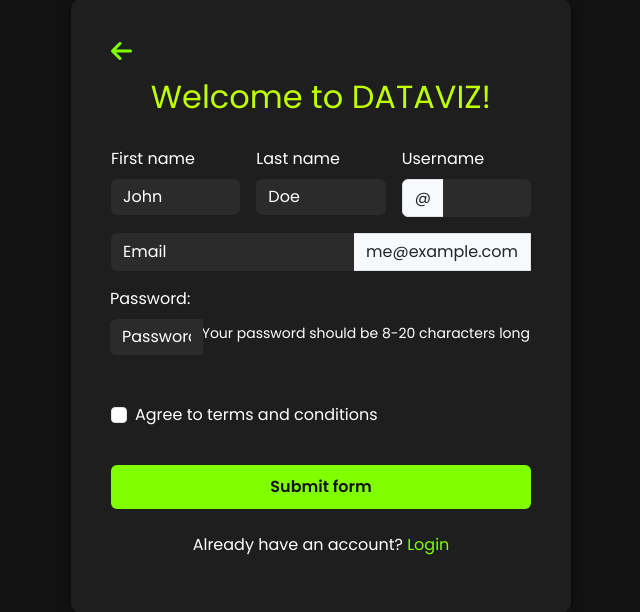
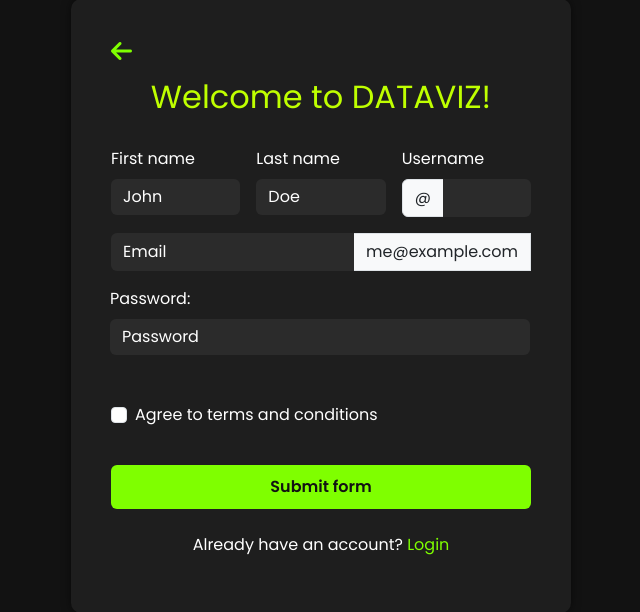
Before and after one commit to technedict/dataviz, a Flask app: page /register in a window 1280 px wide. Shown: the part 94-706 px from the top of the page, without its empty margins (319-959 px from the left). Run offline with Flask 3, Linux system fonts and the light colour scheme.

Commit message:
Template ongoing update

```diff
--- a/app/templates/auth/signup.html
+++ b/app/templates/auth/signup.html
@@ -49,9 +49,6 @@
 				<label for="validationCustomPassword" class="form-label">Password:</label>
 				<div class="input-group mb-3 has-validation">
 					<input type="password" class="form-control" placeholder="Password" id="validationCustomPassword" aria-describedby="inputGroupPrepend" required>
-					<div id="passwordHelpBlock" class="form-text text-white">
-						Your password should be 8-20 characters long
-					  </div>
 					<div class="invalid-feedback">
 					  Please enter a password.
 					</div>
```
